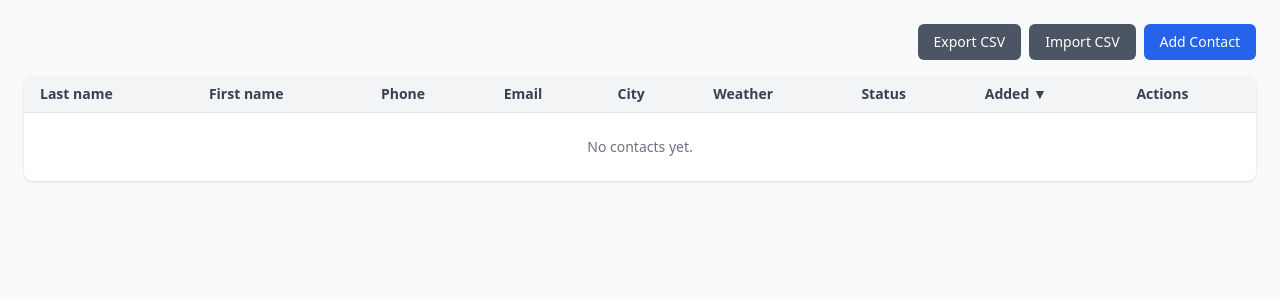
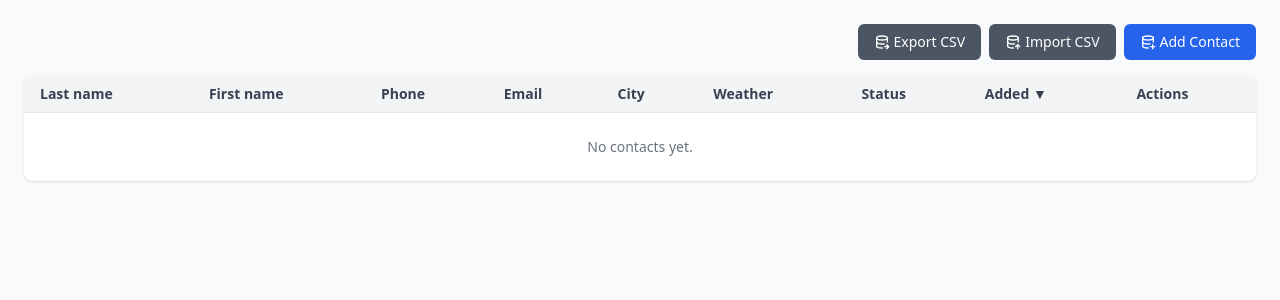
Before and after one commit to Strzelacz48/S.W.A---Small-Weather-App, a Django app: page / in a window 1280 px wide. Shown: the part 60-360 px from the top of the page. Run offline with Django 5.2, Linux system fonts and the light colour scheme; data comes from the database, SQL or seed files in the repository; data that the repository does not hold is empty; some libraries are stand-ins or nearby versions.

Commit message:
Added icons to main buttons

```diff
--- a/contacts/templates/contacts/contact_list.html
+++ b/contacts/templates/contacts/contact_list.html
@@ -1,5 +1,6 @@
 {% extends "base.html" %}
 {% load static %}
+{% load icons %}
 
 {% block title %}Contacts{% endblock %}
 {% block container_class %}max-w-7xl{% endblock %}
@@ -7,13 +8,16 @@
 {% block content %}
 {% with header_style="px-4 py-2 text-left text-sm font-semibold text-gray-700" cell_style="px-4 py-2 text-sm text-gray-900" cell_muted_style="px-4 py-2 text-sm text-gray-600" %}
 <div class="flex justify-end gap-2 mb-4">
-    <a href="{% url 'contacts:export' %}?sort={{ current_sort }}" class="bg-gray-600 text-white px-4 py-2 rounded-md text-sm hover:bg-gray-700">
+    <a href="{% url 'contacts:export' %}?sort={{ current_sort }}" class="flex items-center gap-1 bg-gray-600 text-white px-4 py-2 rounded-md text-sm hover:bg-gray-700">
+        {% icon "database-export" %}
         Export CSV
     </a>
-    <a href="{% url 'contacts:import' %}" class="bg-gray-600 text-white px-4 py-2 rounded-md text-sm hover:bg-gray-700">
+    <a href="{% url 'contacts:import' %}" class="flex items-center gap-1 bg-gray-600 text-white px-4 py-2 rounded-md text-sm hover:bg-gray-700">
+        {% icon "database-import" %}
         Import CSV
     </a>
-    <a href="{% url 'contacts:add' %}" class="bg-blue-600 text-white px-4 py-2 rounded-md text-sm hover:bg-blue-700">
+    <a href="{% url 'contacts:add' %}" class="flex items-center gap-1 bg-blue-600 text-white px-4 py-2 rounded-md text-sm hover:bg-blue-700">
+        {% icon "database-plus" %}
         Add Contact
     </a>
 </div>
@@ -58,13 +62,15 @@
                 <td class="{{ cell_muted_style }}">
                     <div class="flex gap-2">
                         <a href="{% url 'contacts:edit' contact.pk %}"
-                           class="bg-blue-600 text-white px-3 py-1 rounded-md text-xs hover:bg-blue-700">
+                           class="flex items-center gap-1 bg-blue-600 text-white px-3 py-1 rounded-md text-xs hover:bg-blue-700">
+                            {% icon "pencil" css_class="w-3 h-3" %}
                             Edit
                         </a>
                         <button type="button"
-                                class="delete-trigger bg-red-600 text-white px-3 py-1 rounded-md text-xs hover:bg-red-700"
+                                class="delete-trigger flex items-center gap-1 bg-red-600 text-white px-3 py-1 rounded-md text-xs hover:bg-red-700"
                                 data-delete-url="{% url 'contacts:delete' contact.pk %}"
                                 data-contact-name="{{ contact.first_name }} {{ contact.last_name }}">
+                            {% icon "trash" css_class="w-3 h-3" %}
                             Delete
                         </button>
                     </div>
--- /dev/null
+++ b/contacts/templatetags/icons.py
@@ -0,0 +1,12 @@
+from django import template
+from django.template.loader import render_to_string
+from django.utils.safestring import mark_safe
+
+register = template.Library()
+
+
+@register.simple_tag
+def icon(name, css_class="w-4 h-4"):
+    """Render an inline SVG icon by name from templates/icons/<name>.svg (Tabler icons, https://tabler.io/icons)."""
+    svg = render_to_string(f"icons/{name}.svg", {"css_class": css_class})
+    return mark_safe(svg)
```
Also changed, not shown: contacts/templatetags/__init__.py (added), templates/icons/database-export.svg (added), templates/icons/database-import.svg (added), templates/icons/database-plus.svg (added), templates/icons/pencil.svg (added), templates/icons/trash.svg (added).
